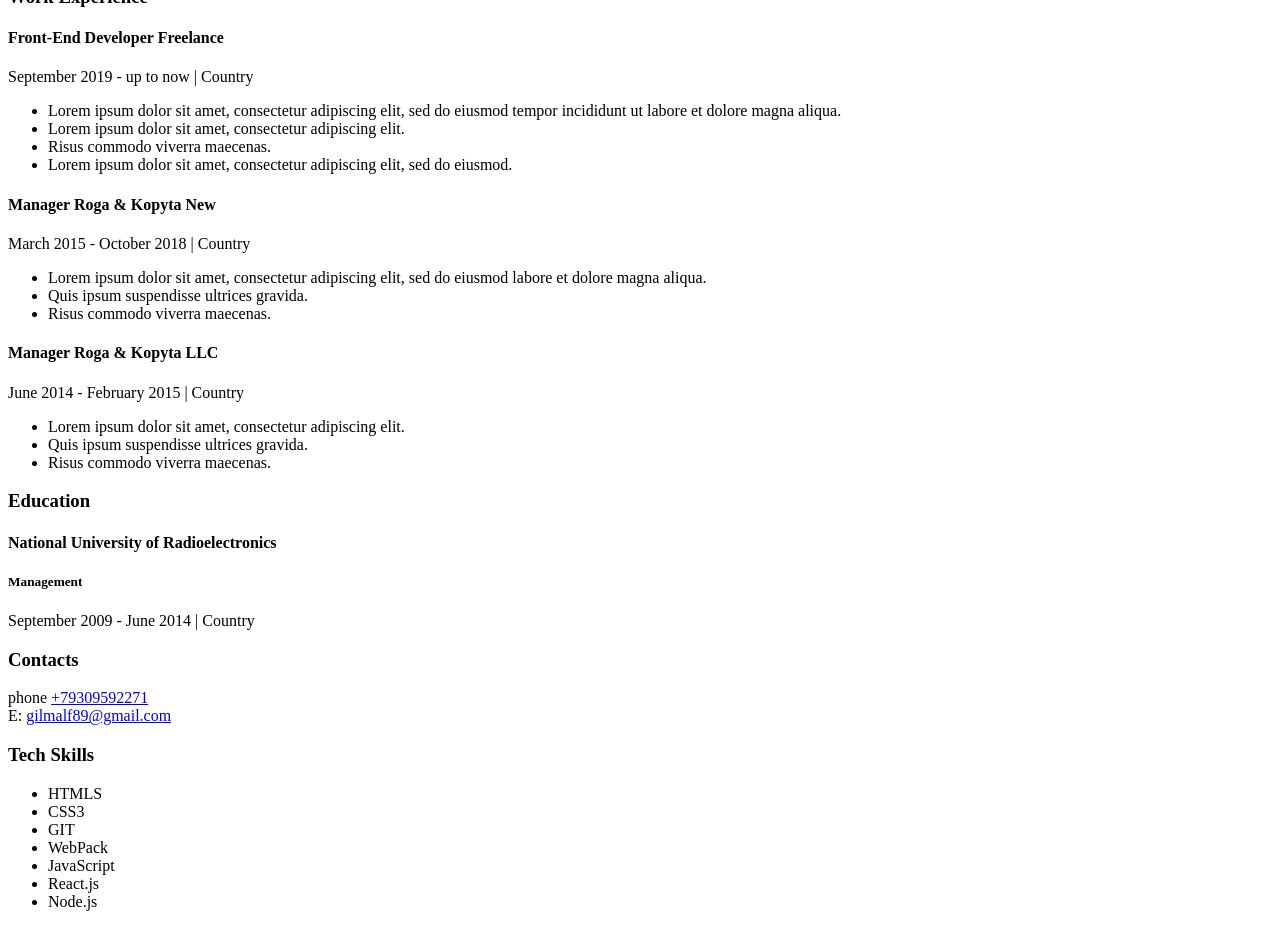
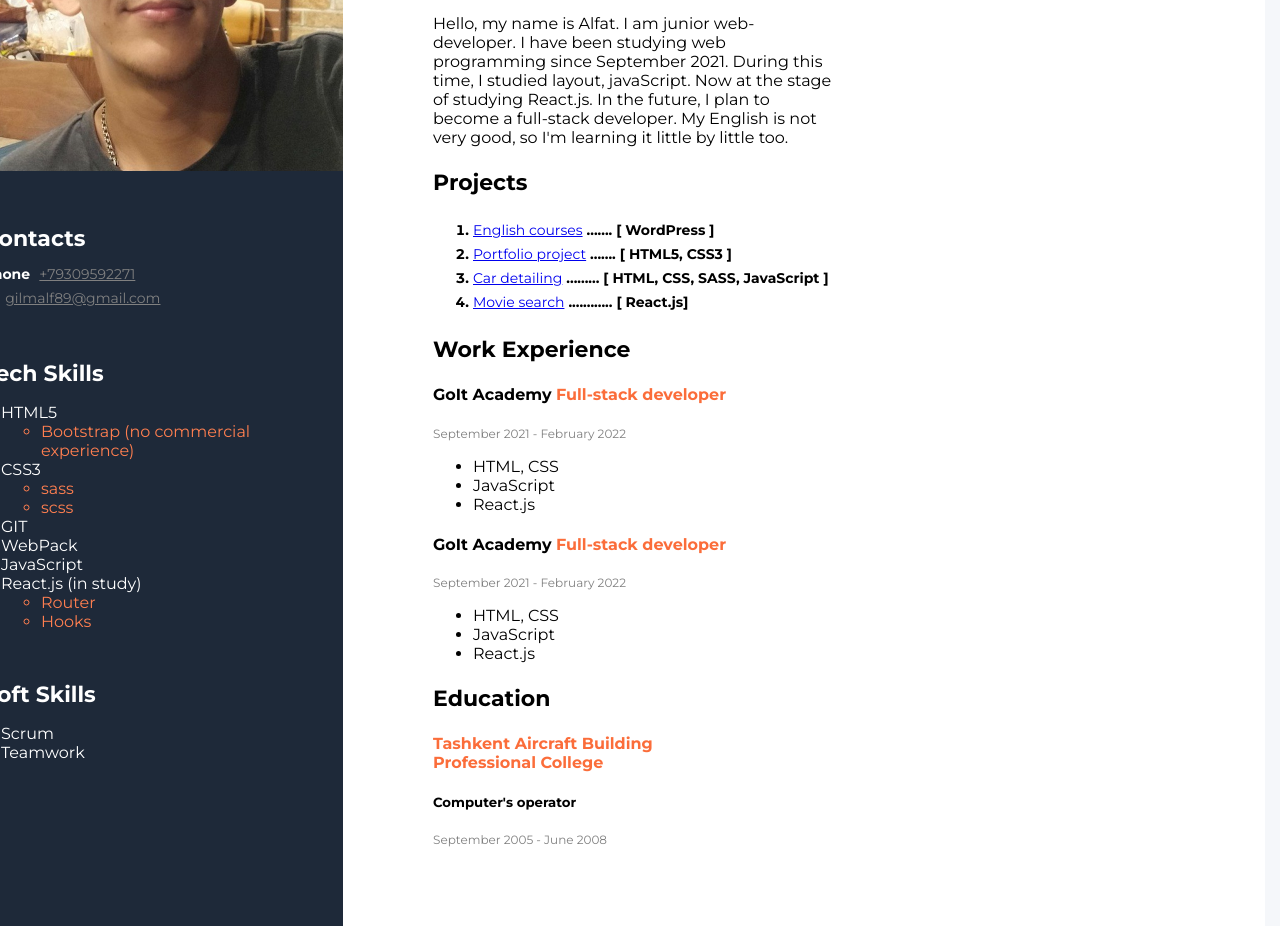
Before and after one commit to Alfat1989/my-resume, a website built with Parcel: page src/index.html in a window 1280 px wide. Shown: the part 309-1235 px from the top of the page. Built offline with nearby package versions, Linux system fonts and the light colour scheme.

Commit message:
add information about me

```diff
--- /dev/null
+++ b/src/css/style.css
@@ -0,0 +1,163 @@
+body {
+    /* margin: 0;
+    padding: 0; */
+    font-family: 'Montserrat', sans-serif;
+    background-color: #f5f7fa;
+}
+
+.main-container {
+    display: flex;
+    flex-direction: row-reverse;
+    width: 1200px;
+    background-color: #fff;
+    margin: 40px auto;
+    padding-left: 50px;
+}
+
+.main-contant-section {
+    margin: 100px 90px;
+}
+
+
+.about-me-profession {
+    font-size: 14px;
+    font-weight: 700;
+    color: #000;
+}
+
+.about-me-section {
+    margin-top: 50px;
+    width: 400px;
+}
+
+.my-project-section {}
+
+.project-item {
+    font-style: normal;
+    font-weight: bold;
+    font-size: 14px;
+    line-height: 24px;
+}
+
+.project-item-scrit {
+    font-style: normal;
+    font-weight: bold;
+    font-size: 14px;
+    line-height: 24px;
+}
+
+.project-item-href {
+    font-style: normal;
+    font-weight: normal;
+    font-size: 14px;
+    line-height: 24px;
+}
+
+.my-work-experience {
+    width: 525px;
+    margin-right: 217px;
+}
+
+
+
+.my-education-section {
+    width: 327px;
+}
+
+
+.my-work-experience-section p {
+    font-size: 12px;
+    color: gray;
+}
+
+.company-2-section {
+    width: 525px;
+    margin-right: 217px;
+}
+
+.company-2-section p {
+    font-size: 12px;
+    color: gray;
+}
+
+.company-3-section p {
+    font-size: 12px;
+    color: gray;
+}
+
+.my-education-section h4 {
+    color: #FB6D3A;
+}
+
+.my-education-section p {
+    font-size: 12px;
+    color: gray;
+}
+
+img {
+    max-width: 400px;
+    width: 400px;
+}
+
+.sidebar-section {
+    color: #fff;
+    background-color: #1e2939;
+    padding: 40px 0px;
+}
+
+.contact-section,
+.soft-skills-section,
+.tech-skills-section {
+    margin: 50px 0 0 40px;
+}
+
+.section-title {
+    font-family: Montserrat;
+    font-style: normal;
+    font-weight: bold;
+    font-size: 22px;
+    line-height: 27px;
+    color: #ffffff;
+    margin-bottom: 10px;
+}
+
+.contact-section-type {
+    font-style: normal;
+    font-weight: bold;
+    font-size: 14px;
+    line-height: 24px;
+    margin-right: 5px;
+}
+
+.contact-section-link {
+    font-style: normal;
+    font-weight: normal;
+    font-size: 14px;
+    line-height: 24px;
+    color: gray;
+}
+
+.tech-skills-list {
+    padding-left: 18px;
+    color: coral;
+}
+
+.tech-skills-list-item {
+    color: #ffffff;
+}
+
+.about-me-section h1 {
+    font-size: 45px;
+}
+
+.colored-text {
+    color: #FB6D3A;
+}
+
+h3 {
+    font-size: 22px;
+}
+
+h4 {
+    font-size: 16px;
+}
--- a/src/index.html
+++ b/src/index.html
@@ -4,12 +4,12 @@
 <head>
     <meta charset="UTF-8">
     <meta http-equiv="X-UA-Compatible" content="IE=edge">
-    <meta name="viewport" content="width=device-width, initial-scale=1.0">
+    <meta name="viewport" content="width=device-width, initial-scale=1.0" />
     <title>Document</title>
     <link rel="preconnect" href="https://fonts.googleapis.com">
     <link rel="preconnect" href="https://fonts.gstatic.com" crossorigin>
     <link href="https://fonts.googleapis.com/css2?family=Montserrat:wght@400;700&display=swap" rel="stylesheet">
-    <!-- <link rel="stylesheet" href="css/style.css"> -->
+    <link rel="stylesheet" href="./css/style.css">
 </head>
 
 <body>
@@ -21,11 +21,13 @@
             <div class="about-me-section">
                 <h2 class="about-me-profession">Front-End Developer</h2>
                 <h1>Alfat Gilmanshin</h1>
-                <p>Lorem ipsum dolor sit amet, consectetur adipiscing elit, sed do eiusmod tempor incididunt ut labore
-                    et
-                    dolore magna aliqua. Quis ipsum suspendisse ultrices gravida. Risus commodo viverra maecenas
-                    accumsan lacus
-                    vel facilisis.
+                <p> Hello, my name is Alfat. I am junior web-developer.
+                    I have been studying web programming since September 2021. During this time, I studied layout,
+                    javaScript. Now at the
+                    stage of studying React.js. In the future, I plan to become a full-stack developer. My English is
+                    not
+                    very good, so I'm
+                    learning it little by little too.
                 </p>
             </div>
             <!-- My projects container -->
@@ -33,79 +35,63 @@
                 <h3>Projects</h3>
                 <ol class="project-item">
                     <li>
+                        <a class="project-item-href" href="http://wlc.by">English courses</a>
+                        <span>.......</span>
+                        <span class="project-item-scrit">[ WordPress ]</span>
+                    </li>
+                    <li>
                         <a class="project-item-href"
-                            href="https://hellenglish.goit.global/">https://hellenglish.goit.global/</a>
+                            href="https://alfat1989.github.io/goit-markup-hw-08/index.html">Portfolio project</a>
                         <span>.......</span>
                         <span class="project-item-scrit">[ HTML5, CSS3 ]</span>
                     </li>
                     <li>
-                        <a class="project-item-href" href="https://cryptohub.goit.global/">
-                            https://cryptohub.goit.global/</a>
+                        <a class="project-item-href" href="https://alfat1989.github.io/detailing/">
+                            Car detailing</a>
                         <span>.........</span>
-                        <span class="project-item-scrit">[ JavaScript ]</span>
+                        <span class="project-item-scrit">[ HTML, CSS, SASS, JavaScript ]</span>
                     </li>
                     <li>
-                        <a class="project-item-href"
-                            href="https://kidslike.goit.global/">https://kidslike.goit.global/</a>
+                        <a class="project-item-href" href="https://alfat1989.github.io/goit-react-hw-05-movies/">Movie
+                            search</a>
                         <span>............</span>
-                        <span class="project-item-scrit">[ React.js, Node.js ]</span>
+                        <span class="project-item-scrit">[ React.js]</span>
                     </li>
                 </ol>
             </div>
             <!-- My work experience -->
             <div class="my-work-experience">
                 <h3>Work Experience</h3>
-                <!-- Company 1 -->
-                <div class="my-work-experience-section">
-                    <h4>Front-End Developer <span class="colored-text">Freelance</span></h4>
-                    <p>September 2019 - up to now | Country</p>
+
+
+                <!-- Company 3 -->
+                <div class="company-3-section">
+                    <h4>GoIt Academy <span class="colored-text">Full-stack developer</span></h4>
+                    <p>September 2021 - February 2022 </p>
                     <ul>
                         <li>
-                            Lorem ipsum dolor sit amet, consectetur adipiscing elit, sed do eiusmod tempor incididunt ut
-                            labore et dolore magna aliqua.
-
+                            HTML, CSS
                         </li>
                         <li>
-                            Lorem ipsum dolor sit amet, consectetur adipiscing elit.
+                            JavaScript
                         </li>
                         <li>
-                            Risus commodo viverra maecenas.
-                        </li>
-                        <li>
-                            Lorem ipsum dolor sit amet, consectetur adipiscing elit, sed do eiusmod.
+                            React.js
                         </li>
                     </ul>
                 </div>
-                <!-- Company 2 -->
-                <div class="company-2-section">
-                    <h4>Manager <span class="colored-text">Roga & Kopyta New</span></h4>
-                    <p>March 2015 - October 2018 | Country</p>
+                <div class="company-3-section">
+                    <h4>GoIt Academy <span class="colored-text">Full-stack developer</span></h4>
+                    <p>September 2021 - February 2022 </p>
                     <ul>
                         <li>
-                            Lorem ipsum dolor sit amet, consectetur adipiscing elit, sed do eiusmod labore et dolore
-                            magna aliqua.
-
+                            HTML, CSS
                         </li>
                         <li>
-                            Quis ipsum suspendisse ultrices gravida.
-                        <li>
-                            Risus commodo viverra maecenas.
-                        </li>
-                    </ul>
-                </div>
-                <!-- Company 3 -->
-                <div class="company-3-section">
-                    <h4>Manager <span class="colored-text">Roga & Kopyta LLC</span></h4>
-                    <p>June 2014 - February 2015 | Country</p>
-                    <ul>
-                        <li>
-                            Lorem ipsum dolor sit amet, consectetur adipiscing elit.
+                            JavaScript
                         </li>
                         <li>
-                            Quis ipsum suspendisse ultrices gravida.
-                        </li>
-                        <li>
-                            Risus commodo viverra maecenas.
+                            React.js
                         </li>
                     </ul>
                 </div>
@@ -114,15 +100,15 @@
             <div class="my-education-section">
                 <h3>Education</h3>
                 <div>
-                    <h4>National University of Radioelectronics</h4>
-                    <h5>Management</h5>
-                    <p>September 2009 - June 2014 | Country</p>
+                    <h4>Tashkent Aircraft Building Professional College</h4>
+                    <h5>Computer's operator</h5>
+                    <p>September 2005 - June 2008 </p>
                 </div>
             </div>
         </div>
         <!--Side bar container-->
         <aside class="sidebar-section">
-            <!-- <img src="img/fv.jpg" alt="My photo"> -->
+            <img src="./img/avatar.jpg" alt="My photo">
             <!-- Contacts section -->
             <div class="contact-section">
                 <h3 class="section-title">Contacts</h3>
@@ -139,21 +125,43 @@
             <div class="tech-skills-section">
                 <h3 class="section-title">Tech Skills</h3>
                 <ul class="tech-skills-list">
-                    <li><span class="tech-skills-list-item">HTMLS</span></li>
-                    <li><span class="tech-skills-list-item">CSS3</span></li>
+                    <li><span class="tech-skills-list-item">HTML5</span>
+                        <ul>
+                            <li><span>Bootstrap (no commercial experience)</span> </li>
+                        </ul>
+                    </li>
+                    <li><span class="tech-skills-list-item">CSS3</span>
+                        <ul>
+                            <li>
+                                sass
+                            </li>
+                            <li>
+                                scss
+                            </li>
+                        </ul>
+                    </li>
                     <li><span class="tech-skills-list-item">GIT</span></li>
                     <li><span class="tech-skills-list-item">WebPack</span></li>
                     <li><span class="tech-skills-list-item">JavaScript</span></li>
-                    <li><span class="tech-skills-list-item">React.js</span></li>
-                    <li><span class="tech-skills-list-item">Node.js</span></li>
+                    <li><span class="tech-skills-list-item">React.js (in study)</span>
+                        <ul>
+                            <li>
+                                Router
+                            </li>
+                            <li>
+                                Hooks
+                            </li>
+                        </ul>
+                    </li>
+                    <!-- <li><span class="tech-skills-list-item">Node.js</span></li> -->
                 </ul>
             </div>
             <div class="soft-skills-section">
                 <h3 class="section-title">Soft Skills</h3>
                 <ul class="tech-skills-list">
                     <li><span class="tech-skills-list-item">Scrum</span></li>
-                    <li><span class="tech-skills-list-item">Agile</span></li>
-                    <li><span class="tech-skills-list-item">GTD</span></li>
+                    <!-- <li><span class="tech-skills-list-item">Agile</span></li>
+                    <li><span class="tech-skills-list-item">GTD</span></li> -->
                     <li><span class="tech-skills-list-item">Teamwork</span></li>
                 </ul>
             </div>
```
Also changed, not shown: src/img/avatar.jpg (added).
